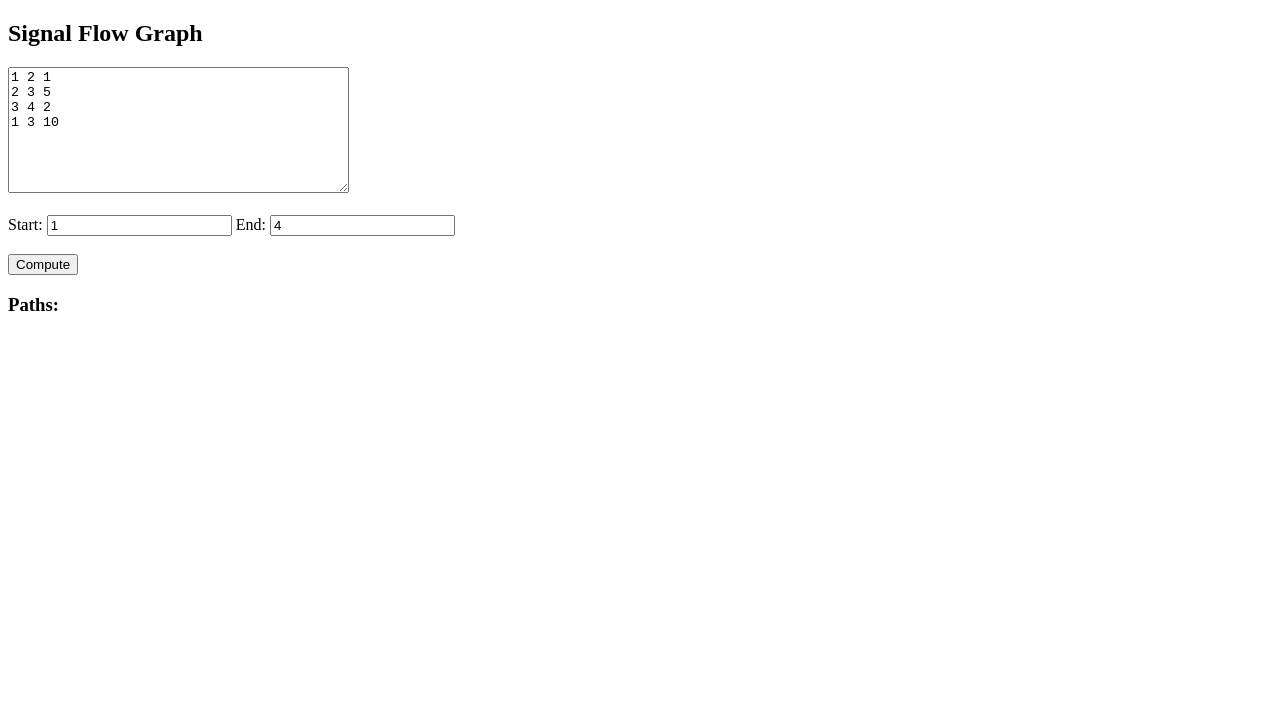
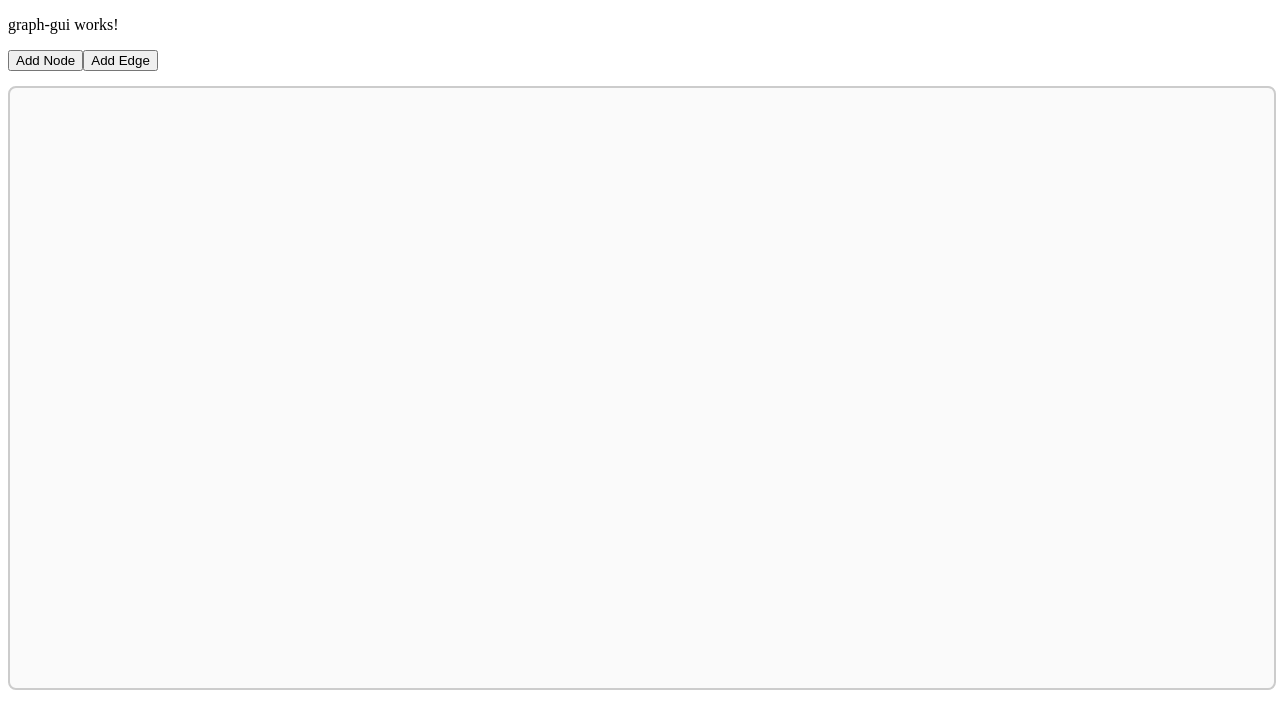
Before and after one commit to MohamedMahmoudAli5125/signal-flow-graph-solver, an Angular app in the folder signal-flow-graph-solver/: page / in a window 1280 px wide. Shown: the top 728 px of the page. Built offline with nearby package versions, Linux system fonts and the light colour scheme.

Commit message:
add GraphGui component with Cytoscape integration

```diff
--- a/signal-flow-graph-solver/package.json
+++ b/signal-flow-graph-solver/package.json
@@ -28,6 +28,7 @@
     "@angular/forms": "^20.3.0",
     "@angular/platform-browser": "^20.3.0",
     "@angular/router": "^20.3.0",
+    "cytoscape": "^3.33.2",
     "rxjs": "~7.8.0",
     "tslib": "^2.3.0",
     "zone.js": "~0.15.0"
@@ -36,6 +37,7 @@
     "@angular/build": "^20.3.7",
     "@angular/cli": "^20.3.7",
     "@angular/compiler-cli": "^20.3.0",
+    "@types/cytoscape": "^3.21.9",
     "@types/jasmine": "~5.1.0",
     "jasmine-core": "~5.9.0",
     "karma": "~6.4.0",
--- a/signal-flow-graph-solver/src/app/app.html
+++ b/signal-flow-graph-solver/src/app/app.html
@@ -1 +1 @@
-<app-path-detector></app-path-detector>
+<app-graph-gui></app-graph-gui>
--- a/signal-flow-graph-solver/src/app/app.ts
+++ b/signal-flow-graph-solver/src/app/app.ts
@@ -1,12 +1,13 @@
 import { Component, signal } from '@angular/core';
 import { RouterOutlet } from '@angular/router';
 import { PathDetector } from "./components/path-detector/path-detector";
+import { GraphGui } from "./components/graph-gui/graph-gui";
 
 
 
 @Component({
   selector: 'app-root',
-  imports: [RouterOutlet, PathDetector],
+  imports: [RouterOutlet, PathDetector, GraphGui],
   templateUrl: './app.html',
   styleUrl: './app.css'
 })
--- /dev/null
+++ b/signal-flow-graph-solver/src/app/components/graph-gui/graph-gui.css
@@ -0,0 +1,8 @@
+.cy-container {
+  width: 100%;
+  height: 600px;
+  border: 2px solid #ccc;
+  border-radius: 8px;
+  margin-top: 15px;
+  background-color: #fafafa;
+}
--- /dev/null
+++ b/signal-flow-graph-solver/src/app/components/graph-gui/graph-gui.html
@@ -0,0 +1,7 @@
+<p>graph-gui works!</p>
+<div class="controls">
+  <button (click)="addNode()">Add Node</button>
+  <button (click)="addEdge()">Add Edge</button>
+</div>
+
+<div #cy class="cy-container"></div>
--- /dev/null
+++ b/signal-flow-graph-solver/src/app/components/graph-gui/graph-gui.ts
@@ -0,0 +1,91 @@
+import { Component, ElementRef, ViewChild, AfterViewInit } from '@angular/core';
+import cytoscape from 'cytoscape';
+
+@Component({
+  selector: 'app-graph-gui',
+  imports: [],
+  templateUrl: './graph-gui.html',
+  styleUrl: './graph-gui.css',
+})
+export class GraphGui implements AfterViewInit {
+  @ViewChild('cy') cyContainer!: ElementRef;
+  private cy!: cytoscape.Core;
+  private nodecounter = 1;
+  private state = "Select";
+
+  ngAfterViewInit() {
+    this.initCytoscape();
+  }
+
+  private initCytoscape() {
+    this.cy = cytoscape({
+      container: this.cyContainer.nativeElement,
+      elements: [],
+      style: [
+        {
+          selector: 'node',
+          style: {
+            'background-color': '#0074D9',
+            label: 'data(id)',
+            color: '#fff',
+            'text-valign': 'center',
+            'text-halign': 'center',
+          },
+        },
+        {
+          selector: 'edge',
+          style: {
+            width: 2,
+            'line-color': '#ff4136',
+            'target-arrow-color': '#ff4136',
+            'target-arrow-shape': 'triangle',
+            'curve-style': 'bezier',
+            'label': 'data(gain)',
+            'text-rotation': 'autorotate',
+            'text-margin-x': 0,
+            'text-margin-y': -10,
+          },
+        },
+      ],
+      layout: {
+        name: 'grid',
+        rows: 1,
+      },
+    });
+  this.cy.on('tap', (event) => {
+  if (this.state === "AddNode") {
+    if (event.target === this.cy) {
+      const pos = event.position;
+      this.cy.add({
+        group: 'nodes',
+        data: { id: `n${this.nodecounter++}` },
+        position: pos,
+      });
+    }
+    this.state = "Select";
+  }
+});
+}
+
+
+
+
+
+  addNode() {
+    this.state = "AddNode";
+  }
+  addEdge() {
+    const nodes = this.cy.nodes();
+    if (nodes.length < 2) {
+      alert('Please add at least 2 nodes to create an edge.');
+      return;
+    }
+    const source = nodes[0];
+    const target = nodes[1];
+    this.cy.add({
+      group: 'edges',
+      data: { source: source.id(), target: target.id(), gain: Math.random() * 10 },
+    });
+  }
+
+}
```
Also changed, not shown: 2 other files (tests, documents, lock files or other folders).
